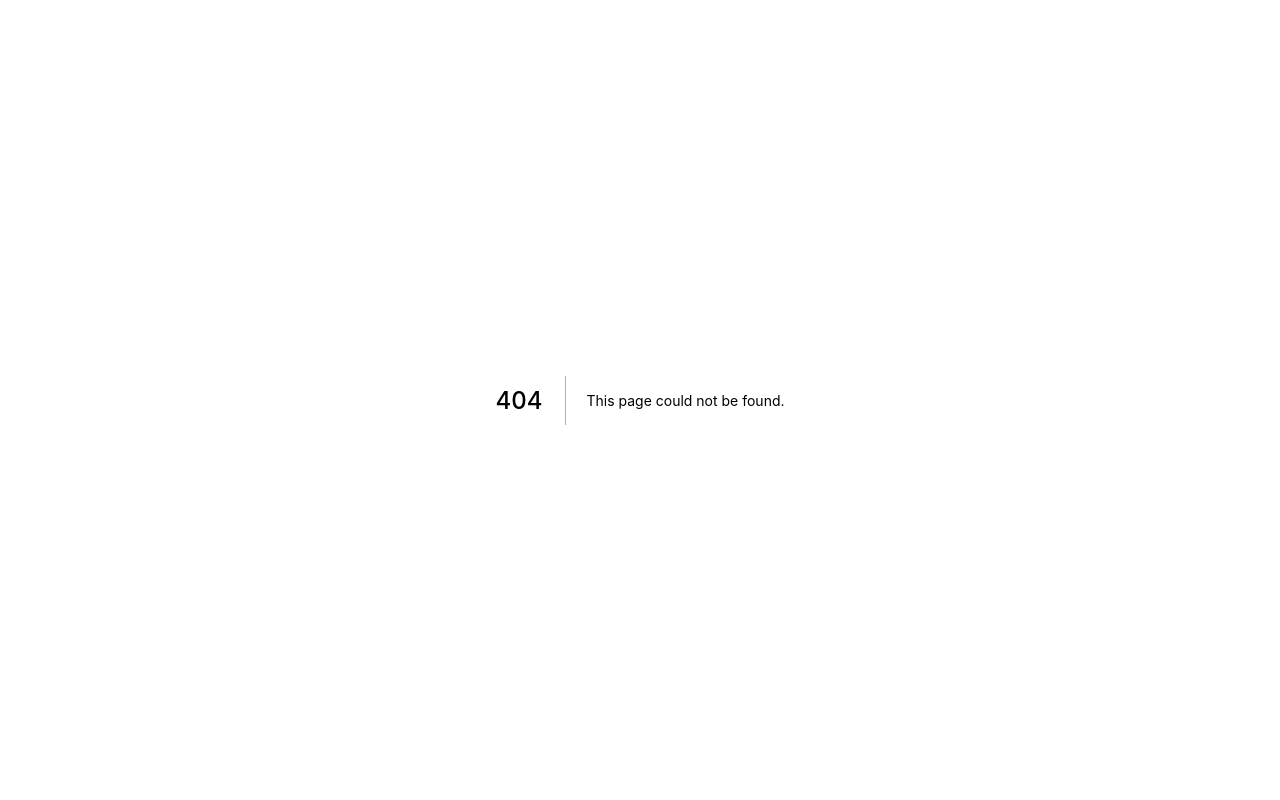
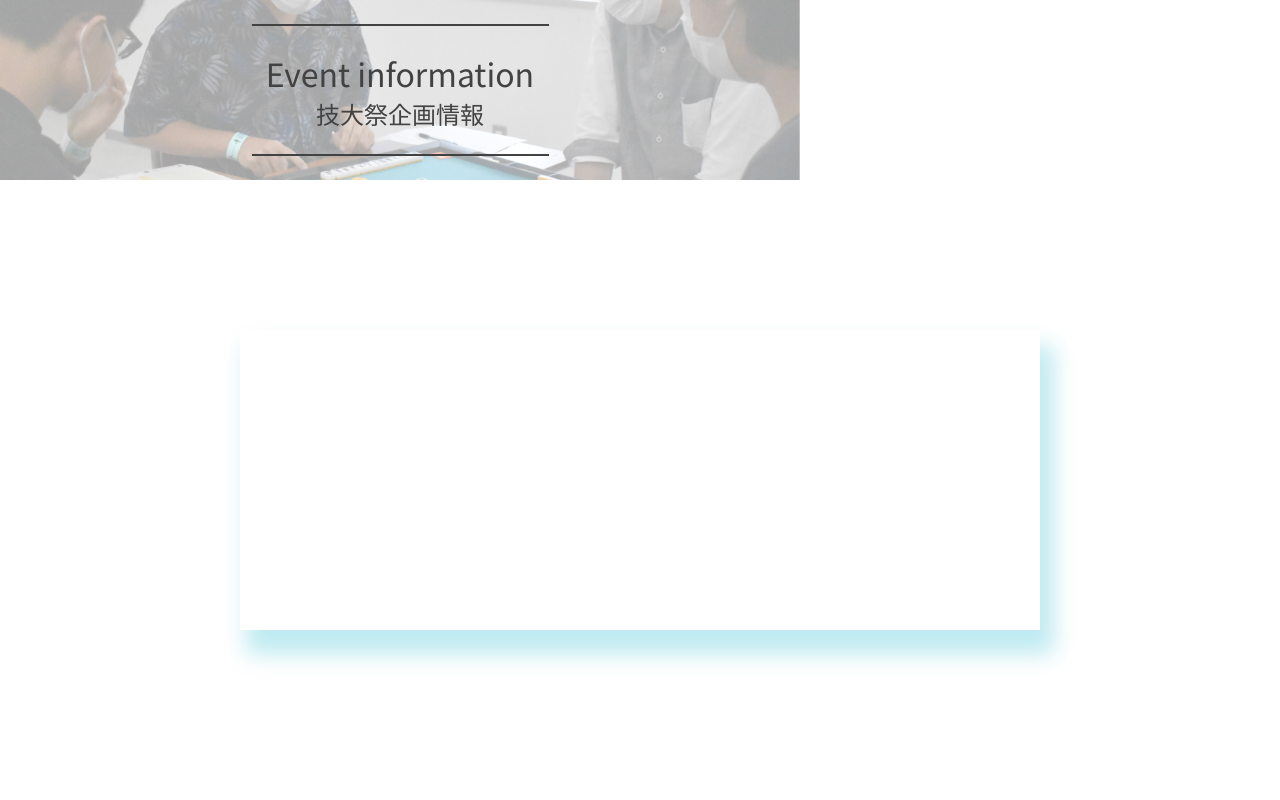
Before and after one commit to NUTFes/HomePage2022, a Next.js app: page /planning_infor in a window 1280 px wide. Before the commit this address had no page. Shown: the top 800 px of the page. Built offline with nearby package versions, Linux system fonts and the light colour scheme.

Commit message:
[wip]create Planning_info page

```diff
--- /dev/null
+++ b/src/assets/globals.module.css
@@ -0,0 +1,22 @@
+.card {
+  display: flex;
+  align-items: center;
+  margin-bottom: 0.5rem;
+  background: #FFFFFF;
+  box-shadow: 0px 4px 4px 1px rgba(0, 175, 204, 0.25);
+  width: 33rem;
+  height: 12.9rem
+}
+
+@media (min-width: 768px){
+  .card {
+    display: flex;
+    align-items: center;
+    margin-bottom: 1rem;
+    background: #FFFFFF;
+    box-shadow: 10px 20px 20px 4px rgba(0, 175, 204, 0.25);
+    width: 80rem;
+    max-width: 90rem;
+    height: 30rem
+  }
+}
--- /dev/null
+++ b/src/components/common/Event_card/Event_card.module.css
@@ -0,0 +1,122 @@
+.card {
+  display: flex;
+  align-items: center;
+  margin-bottom: 0.5rem;
+  background: #FFFFFF;
+  box-shadow: 0px 4px 4px 1px rgba(0, 175, 204, 0.25);
+  width: 33rem;
+  height: 12.9rem
+}
+
+.center {
+  display: flex;
+  flex-flow: column;
+  align-items: center;
+}
+
+.bigfont {
+  font-family: 'Noto Sans JP';
+  font-style: normal;
+  font-weight: 400;
+  font-size: 24px;
+  line-height: 35px;
+  text-align: center;
+  color: #424242;
+}
+
+.bigfont2 {
+  font-style: normal;
+  font-weight: 400;
+  font-size: 18px;
+  line-height: 26px;
+  text-align: center;
+  color: #424242;
+}
+
+.middlefont1 {
+  width: 10.4rem;
+  height: 1.9rem;
+  margin: auto;
+  margin-bottom: 1rem;
+  text-align:center;
+  font-family: 'Noto Sans JP';
+  font-style: normal;
+  font-weight: 400;
+  font-size: 14px;
+  line-height: 16px;
+  color: #000000;
+}
+
+.smallfont1 {
+  width: 16.8rem;
+  height: 6rem;
+  text-align:center;
+  font-family: 'Noto Sans JP';
+  font-style: normal;
+  font-weight: 350;
+  font-size: 12px;
+  line-height: 14px;
+  color: #424242;
+}
+
+.middlefont2 {
+  width: 14.8rem;
+  height: 1.9rem;
+  margin: 0.5rem;
+  margin-bottom: 1.5rem;
+  text-align:center;
+  font-family: 'Noto Sans JP';
+  font-style: normal;
+  font-weight: 400;
+  font-size: 14px;
+  line-height: 16px;
+  color: #000000;
+}
+
+.smallfont2 {
+  width: 13.2rem;
+  height: 6rem;
+  margin: auto;
+  text-align:center;
+  font-family: 'Noto Sans JP';
+  font-style: normal;
+  font-weight: 350;
+  font-size: 12px;
+  line-height: 14px;
+  color: #424242;
+}
+
+.middlefont3 {
+  width: 14.4rem;
+  height: 3rem;
+  margin-bottom: 1.8rem;
+  text-align:center;
+  font-family: 'Noto Sans JP';
+  font-style: normal;
+  font-weight: 400;
+  font-size: 14px;
+  line-height: 16px;
+  color: #000000;
+}
+
+.smallfont3 {
+  width: 15.0rem;
+  height: 4.6rem;
+  margin-right: 1.2rem;
+  text-align:center;
+  font-family: 'Noto Sans JP';
+  font-style: normal;
+  font-weight: 350;
+  font-size: 12px;
+  line-height: 14px;
+  color: #424242;
+}
+
+.border {
+  margin: auto;
+  width: 261px;
+  height: 0px;
+  left: 56px;
+  top: 1514px;
+  border: 1px solid #424242;
+}
--- /dev/null
+++ b/src/components/common/Event_card/Event_card.tsx
@@ -0,0 +1,14 @@
+import React, {FC} from "react";
+import s from './Event_card.module.css';
+import g from '../../../assets/globals.module.css';
+
+const Event_card: FC = () => {
+  return (
+    <div className={s.center}>
+      <div className={g.card} >
+      </div>
+    </div>
+  );
+};
+
+export default Event_card;
--- /dev/null
+++ b/src/components/common/Event_card/index.ts
@@ -0,0 +1 @@
+export { default } from './Event_card';
--- /dev/null
+++ b/src/components/common/Event_title/Event_title.module.css
@@ -0,0 +1,76 @@
+.titleContainer{
+  display: flex;
+  flex-flow: column;
+  justify-content: center;
+  align-items: center;
+  margin-bottom: 15rem;
+  width: 100%;
+  height: 18rem;
+  background-image: url("/Group 10.jpg");
+  background-repeat: no-repeat;
+  background-position: 50% 50%;
+  background-size: cover;
+}
+
+.border{
+  margin: auto;
+  width: 29.7rem;
+  height: 0;
+  border: 1px solid #424242;
+}
+
+.font1{
+  font-size: 3.2rem;
+  font-weight: 400;
+  line-height: 4.6rem;
+  letter-spacing: 0em;
+  color:#424242;
+}
+
+.font2{
+  font-size: 2.4rem;
+  font-weight: 400;
+  line-height: 3.5rem;
+  letter-spacing: 0em;
+  color:#424242;
+}
+
+@media screen and (min-width: 768px)
+{
+  .titleContainer{
+    display: flex;
+    flex-flow: column;
+    justify-content: center;
+    align-items: center;
+    margin-bottom: 15rem;
+    width: 80rem;
+    height: 18rem;
+    background-image: url("/Group 10.jpg");
+    background-repeat: no-repeat;
+    background-position: 50% 50%;
+    background-size: cover;
+  }
+
+  .border{
+    margin: auto;
+    width: 29.7rem;
+    height: 0;
+    border: 1px solid #424242;
+  }
+
+  .font1{
+    font-size: 3.2rem;
+    font-weight: 400;
+    line-height: 4.6rem;
+    letter-spacing: 0em;
+    color:#424242;
+  }
+
+  .font2{
+    font-size: 2.4rem;
+    font-weight: 400;
+    line-height: 3.5rem;
+    letter-spacing: 0em;
+    color:#424242;
+  }
+}
--- /dev/null
+++ b/src/components/common/Event_title/Event_title.tsx
@@ -0,0 +1,21 @@
+import React, {FC} from "react";
+import s from './Event_title.module.css';
+import g from '../../../assets/globals.module.css';
+
+
+const Event_title: FC = () => {
+  return (
+    <div className={s.titleContainer}>
+      <span className={s.border}/>
+      <div className={s.font1}>
+        Event information
+      </div>
+      <div className={s.font2}>
+        技大祭企画情報
+      </div>
+      <span className={s.border}/>
+    </div>
+  );
+};
+
+export default Event_title;
--- /dev/null
+++ b/src/components/common/Event_title/index.ts
@@ -0,0 +1 @@
+export { default } from './Event_title';
--- a/src/components/common/Header/Header.tsx
+++ b/src/components/common/Header/Header.tsx
@@ -8,9 +8,9 @@ const Header: FC = () => {
       <div className={s.headerimg}>
         <img src='/newlogotype.svg'/ >
       </div>
-    <div className={s.headerContainer}>
-      <div className={s.headerLinks}>
-        {/* <button className={s.headerButton}><span/><span/>MENU</button> */}
+      <div className={s.headerContainer}>
+        <div className={s.headerLinks}>
+          {/* <button className={s.headerButton}><span/><span/>MENU</button> */}
         </div>
       </div>
     </div>
--- /dev/null
+++ b/src/pages/planning_infor.tsx
@@ -0,0 +1,30 @@
+import type { NextPage } from 'next'
+import Head from 'next/head'
+import Footer from '../components/common/Footer'
+import Sns from '../components/common/Sns'
+import Event_card from '../components/common/Event_card'
+import Event_title from '../components/common/Event_title'
+
+const Home: NextPage = () => {
+  return (
+    <>
+      <Head>
+        <title>第41回技大祭公式ホームページ</title>
+        <meta name="viewport" content="initial-scale=1.0, width=device-width" />
+        <meta name="description" content="Generated by create next app" />
+        <link rel="icon" href="nutfeslogo_white.png" />
+        <link
+          rel='stylesheet'
+          href="https://fonts.googleapis.com/css2?family=Noto+Sans+JP:wght@100;300;400;500;700&display=swap"
+        />
+      </Head>
+
+      <Event_title/>
+      <Event_card/>
+      <Sns/>
+      <Footer/>
+    </>
+  )
+}
+
+export default Home
```
Also changed, not shown: public/Group 10.jpg (added).
